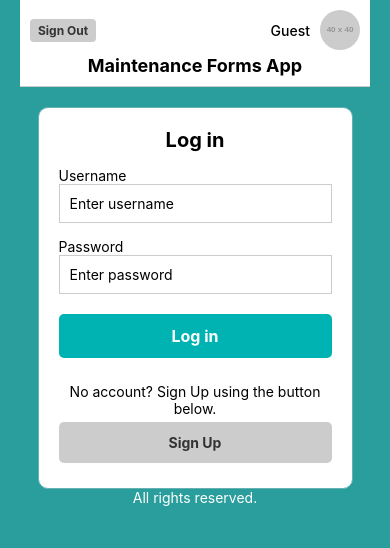
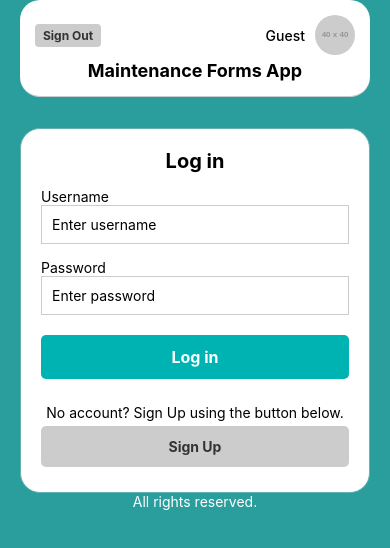
Before and after one commit to LukaszCode/maintenance-forms-app-prototype, a React Native app in the folder maintenance-forms-app-prototype/: screen /Login in a window 390 px wide. Shown: the top 548 px of the page. Built offline with nearby package versions, Linux system fonts and the light colour scheme.

Commit message:
Modified styling to make it consistent throughout and provided basic functionality for Sign Out button

```diff
--- a/maintenance-forms-app-prototype/App.tsx
+++ b/maintenance-forms-app-prototype/App.tsx
@@ -15,6 +15,7 @@
 import FacilitiesMenuScreen from "./user interface/screens/FacilitiesMenuScreen";
 import MachineSafetyMenuScreen from "./user interface/screens/MachineSafetyMenuScreen";
 import FacilitiesCheckFormScreen from "./user interface/screens/FacilitiesCheckForm";
+import { globalStyles } from "./user interface/styles/globalStyles";
 
 export type RootStackParamList = {
   Login: undefined;
@@ -35,7 +36,7 @@
       <Stack.Navigator
         initialRouteName="Login"
         screenOptions={{
-          headerShown: false, // We are using custom headers
+          headerShown: false, // Custom headers are used
         }}
       >
         <Stack.Screen name="Login" component={LoginScreen} />
--- a/maintenance-forms-app-prototype/user interface/components/AppHeader.tsx
+++ b/maintenance-forms-app-prototype/user interface/components/AppHeader.tsx
@@ -2,8 +2,9 @@
 // This component is used across multiple screens to provide a consistent header layout.
 
 import React from "react";
-import { View, Text, TouchableOpacity, Image, StyleSheet } from "react-native";
+import { View, Text, TouchableOpacity, Image } from "react-native";
 import { globalStyles } from "../styles/globalStyles";
+import { SafeAreaProvider } from "react-native-safe-area-context";
 
 interface AppHeaderProps {
   engineerName: string;
@@ -12,6 +13,7 @@
 
 const AppHeader: React.FC<AppHeaderProps> = ({ engineerName, onSignOut }) => {
   return (
+    <SafeAreaProvider style={globalStyles.safeContainer}>
       <View style={globalStyles.header}>
         <View style={globalStyles.headerTopRow}>
           <TouchableOpacity
@@ -30,6 +32,7 @@
         </View>
         <Text style={globalStyles.headerTitle}>Maintenance Forms App</Text>
       </View>
+    </SafeAreaProvider>
   );
 };
 
--- a/maintenance-forms-app-prototype/user interface/screens/LoginScreen.tsx
+++ b/maintenance-forms-app-prototype/user interface/screens/LoginScreen.tsx
@@ -25,7 +25,10 @@
   return (
     <View style={globalStyles.container}>
       {/* Shared Header */}
-      <AppHeader engineerName={"Guest"} onSignOut={() => {}} />
+      <AppHeader
+        engineerName={"Guest"}
+        onSignOut={() => navigation.navigate("Login")}
+      />
 
       {/* Card */}
       <View style={globalStyles.card}>
--- a/maintenance-forms-app-prototype/user interface/screens/MainMenuScreen.tsx
+++ b/maintenance-forms-app-prototype/user interface/screens/MainMenuScreen.tsx
@@ -42,7 +42,7 @@
             navigation.navigate("FacilitiesMenu", { engineerName })
           }
         >
-          <Text style={globalStyles.primaryButtonText}>Facility Checks</Text>
+          <Text style={globalStyles.primaryButtonText}>Facility Check</Text>
         </TouchableOpacity>
 
         <TouchableOpacity
@@ -52,7 +52,7 @@
           }
         >
           <Text style={globalStyles.primaryButtonText}>
-            Maintenance Routine Checks
+            Machine Safety Check
           </Text>
         </TouchableOpacity>
 
--- a/maintenance-forms-app-prototype/user interface/styles/globalStyles.ts
+++ b/maintenance-forms-app-prototype/user interface/styles/globalStyles.ts
@@ -2,7 +2,7 @@
 
 export const globalStyles = StyleSheet.create({
   safeContainer: {
-    flex: 1,
+    flex: 0.25,
     backgroundColor: "#2a9d9d",
     paddingTop: Platform.OS === "android" ? StatusBar.currentHeight : 0,
   },
@@ -13,9 +13,12 @@
   },
   header: {
     backgroundColor: "#ffffff",
-    padding: 10,
+    padding: 15,
     borderBottomColor: "#ccc",
     borderBottomWidth: 1,
+    borderRadius: 20,
+    width: "100%",
+    alignSelf: "center",
   },
   headerTopRow: {
     flexDirection: "row",
@@ -114,10 +117,10 @@
   card: {
     backgroundColor: "#ffffff",
     padding: 20,
-    borderRadius: 10,
+    borderRadius: 20,
     borderWidth: 1,
     borderColor: "#66b2b2",
-    width: "90%",
+    width: "100%",
     alignSelf: "center",
     marginTop: 20,
   },
```
Lines whose indentation alone changed are shown as unchanged.
